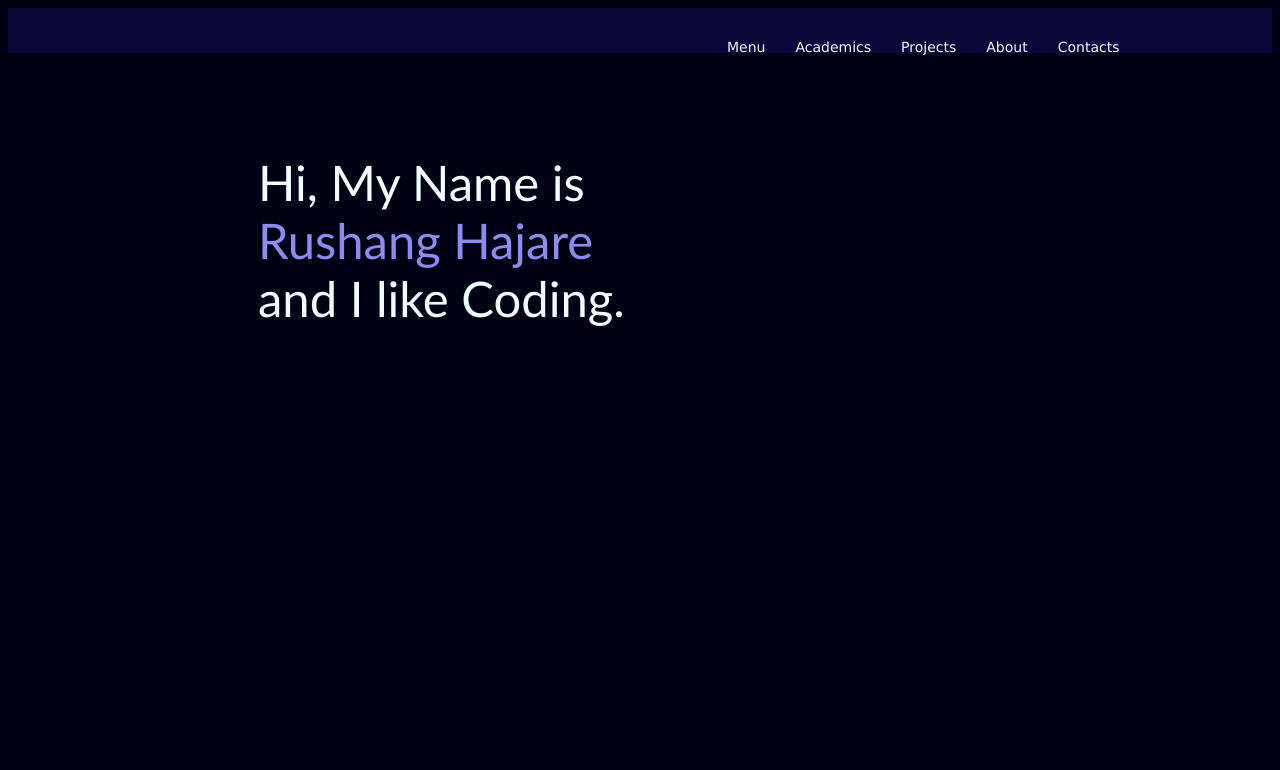
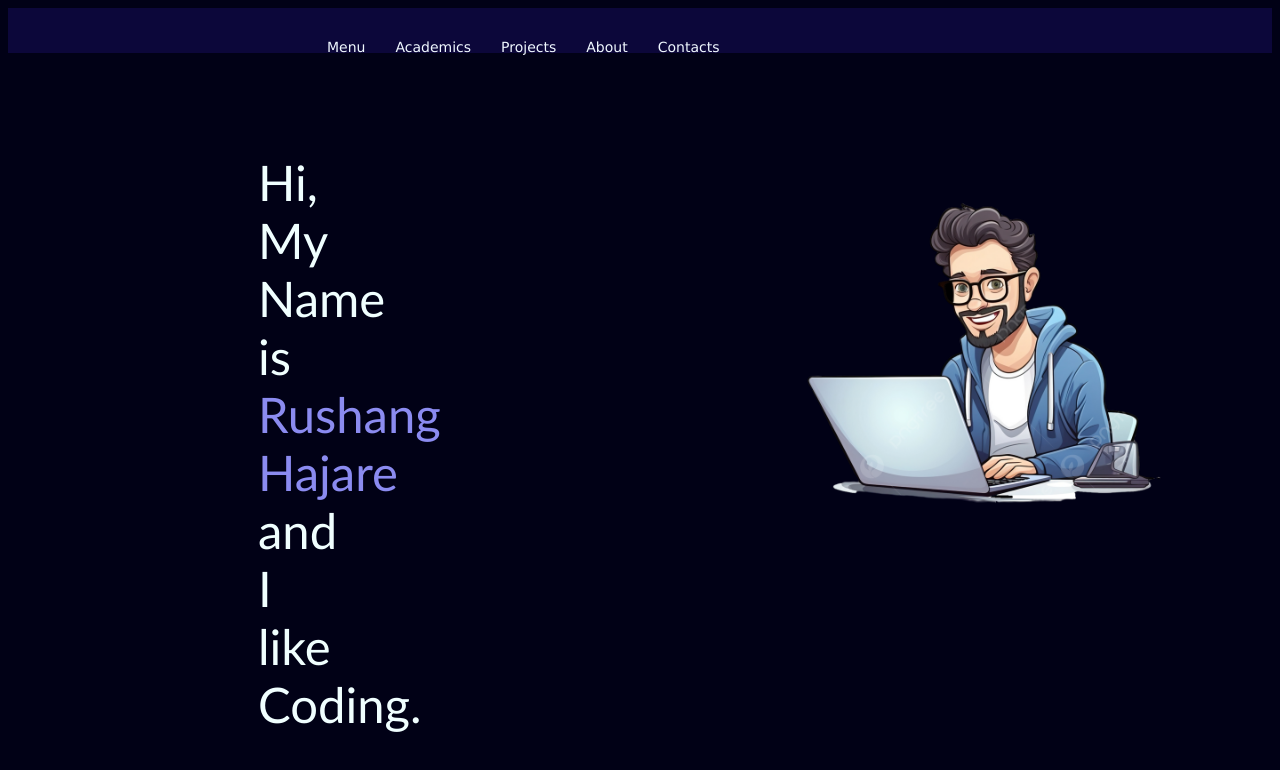
Before and after one commit to mi-rushang/Host, a plain HTML site: page index.html in a window 1280 px wide. Drawn offline with Linux system fonts and the light colour scheme.

Commit message:
Update index.html

```diff
--- a/index.html
+++ b/index.html
@@ -88,7 +88,7 @@
                 <li>Contacts</li>
                 </ul>
                  <div class="right">
-            <img src="/portfolio/pro.png" alt="">
+            <img src="pro.png" alt="">
         </div>
             </div>
 
```
